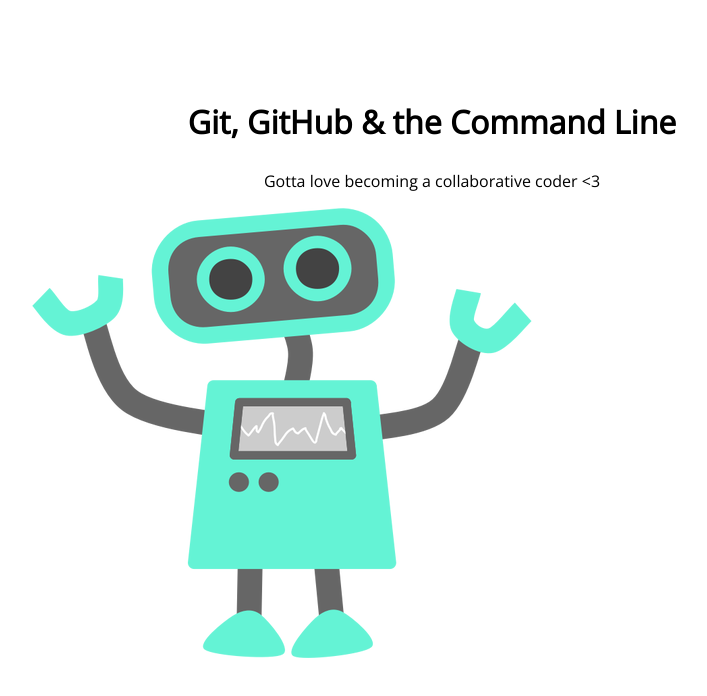
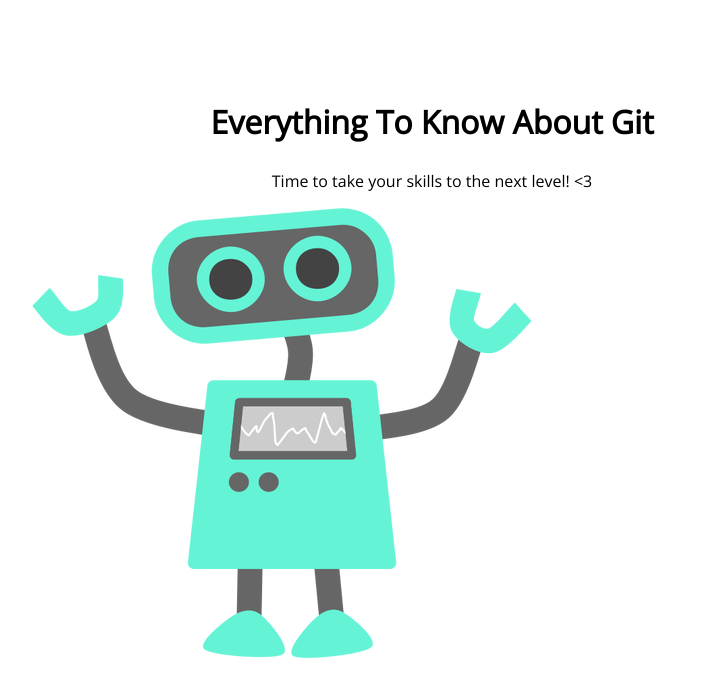
Before and after one commit to rryardley/105-project, a plain HTML site: page index.html in a window 1280 px wide. Shown: the whole page, without its empty margins (208-915 px from the left). Drawn offline with nearby package versions, Linux system fonts and the light colour scheme.

Commit message:
Changed h and p text

```diff
--- a/index.html
+++ b/index.html
@@ -8,8 +8,8 @@
 </head>
 <body>
 	<section>
-		<h1>Git, GitHub & the Command Line</h1>
-		<p>Gotta love becoming a collaborative coder <3</p>
+		<h1>Everything To Know About Git</h1>
+		<p>Time to take your skills to the next level! <3</p>
 		<img src="img/happy-blue-robot.png">
 	</section>
 </body>
```
